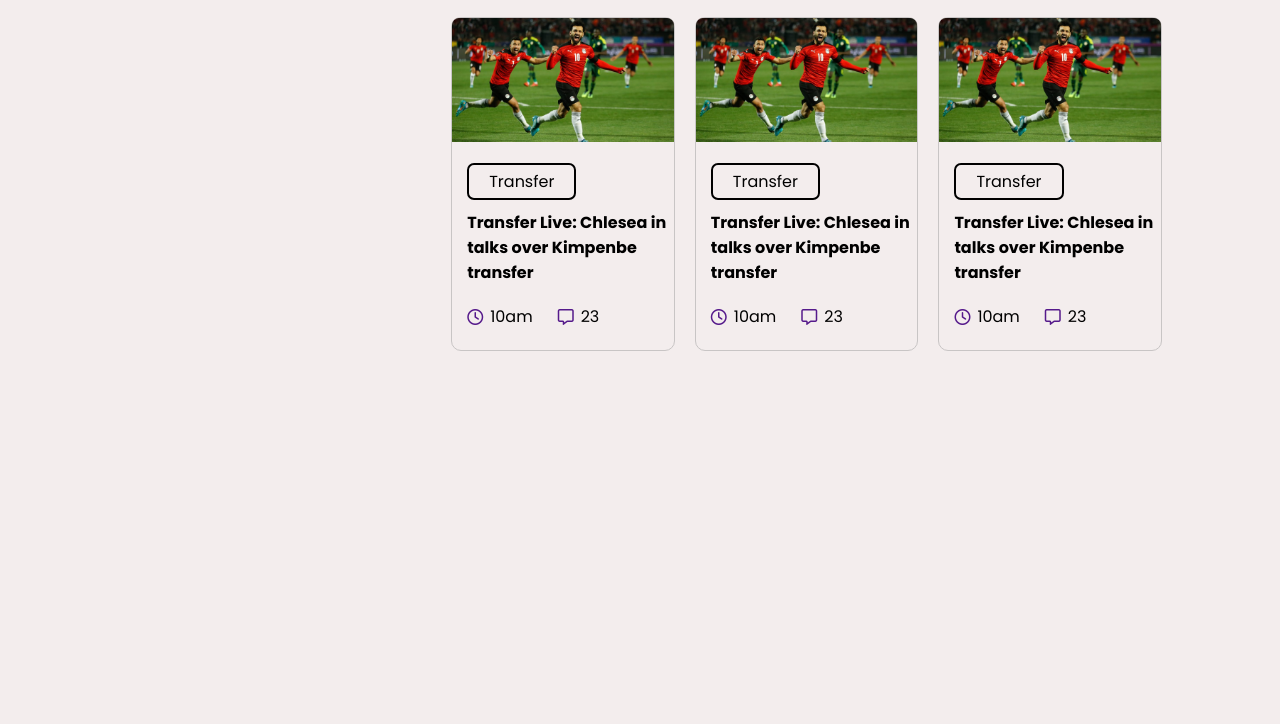
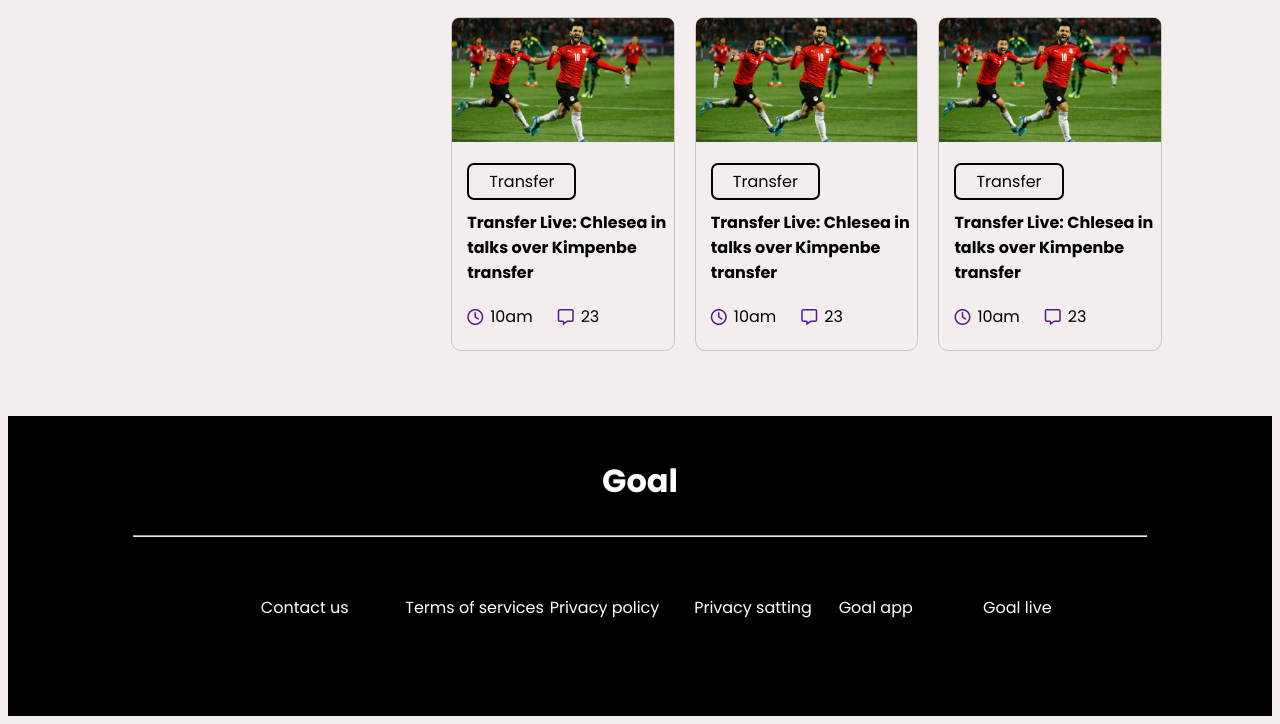
Before and after one commit to sourov2612/Football_match, a plain HTML site: page index.html in a window 1280 px wide. Shown: the part 1339-2063 px from the top of the page. Before the commit the page ends 1755 px from the top, so only its background shows below. Drawn offline with Linux system fonts and the light colour scheme.

Commit message:
footer_added

```diff
--- a/index.html
+++ b/index.html
@@ -177,7 +177,27 @@
 
 
 
+        <!---------------------
+             Footer Section
+        ------------------------>
+
     </main>
+
+
+    <footer>
+        <div class="goal">
+            <h1>Goal</h1>
+        </div>
+        <hr>
+        <div class="footer_content">
+            <a href="">Contact us</a>
+            <a href="">Terms of services</a>
+            <a href="">Privacy policy</a>
+            <a href="">Privacy satting</a>
+            <a href="">Goal app</a>
+            <a href="">Goal live</a>
+        </div>
+    </footer>
 
 
 </body>
--- a/style.css
+++ b/style.css
@@ -45,9 +45,9 @@ header{
 
 
 header img{
-    height: 95%;
-    padding-top: 3.8%;
-    padding-left: 4%;
+    height: 30em;
+    padding-top: 1.2em;
+    padding-left: 2em;
 }
 
 .text{
@@ -163,3 +163,62 @@ header img{
   /*-----------------------
   ------ Footer Section ------
   ------------------------ */
+
+  footer{
+    height: 300px;
+    width: 100%;
+    background-color: black;
+  }
+  footer hr{
+    width: 80%;
+    color: rgb(35, 29, 29);
+    display: flex;
+    align-items: center;
+  }
+
+  .goal{
+    color: white;
+    display: flex;
+    justify-content: center;
+    padding-top: 20px;
+  }
+
+  .footer_content{
+    color: white;
+    display: grid;
+    grid-template-columns: repeat(7, 1fr);
+    padding-left: 20%;
+  }
+
+  .footer_content a{
+    text-decoration: none;
+    padding-top: 50px;
+    color: white;
+  }
+
+
+
+
+    /* -----------------------
+  -----Responsive section-----
+  -------------------------  */
+
+
+  @media only screen and (min-width:688px) and (max-width:992px){
+    .content{
+      grid-template-columns: repeat(1, 1fr);
+    }
+    .newses{
+      grid-template-columns: repeat(2, 1fr);
+    }
+    .manu{
+      width: 100%;
+      height: 240px;
+      background-color: #f3eded;
+      border-radius: 10px;
+      display: flex;
+      flex-direction: row;
+      padding-left: 10px;
+    }
+
+  }
```
